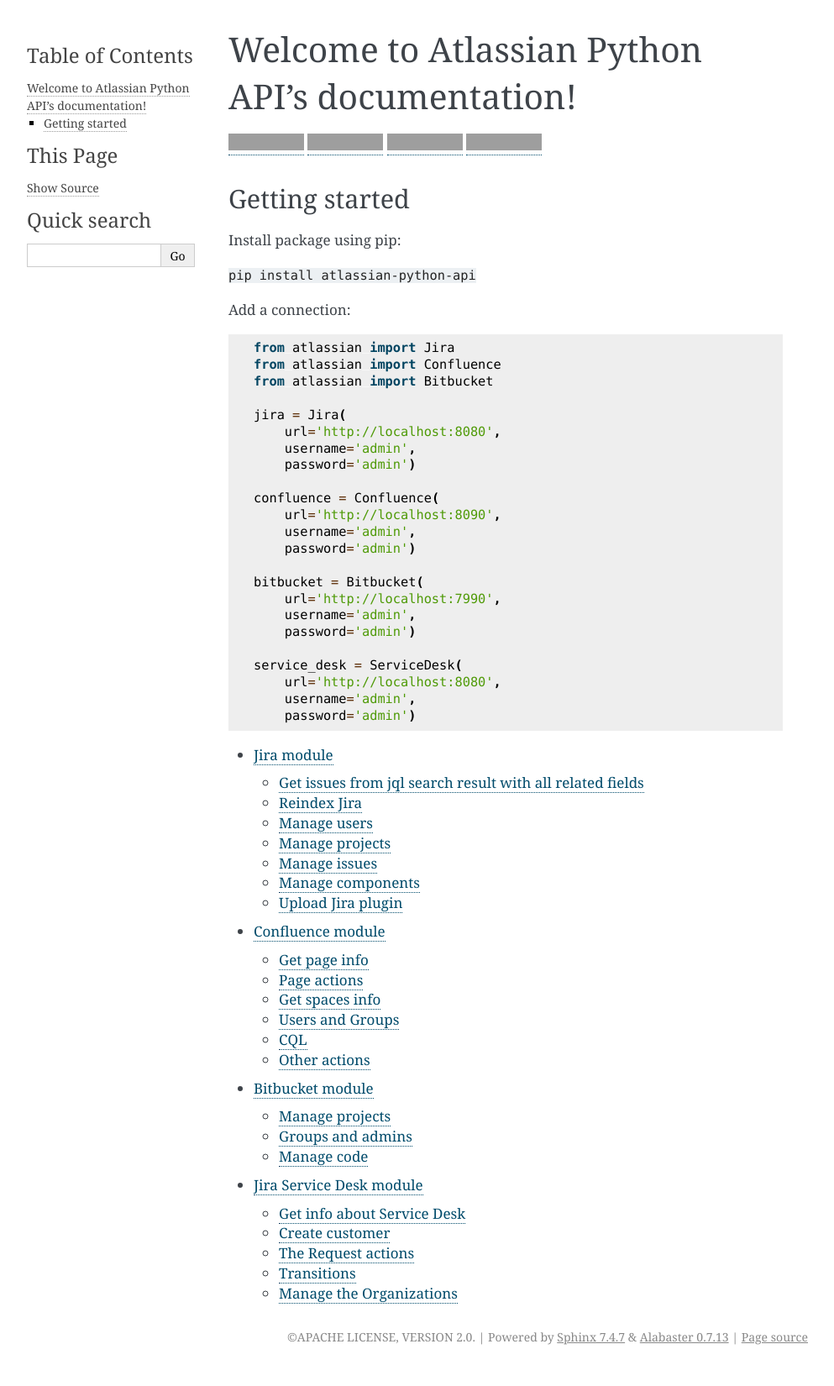
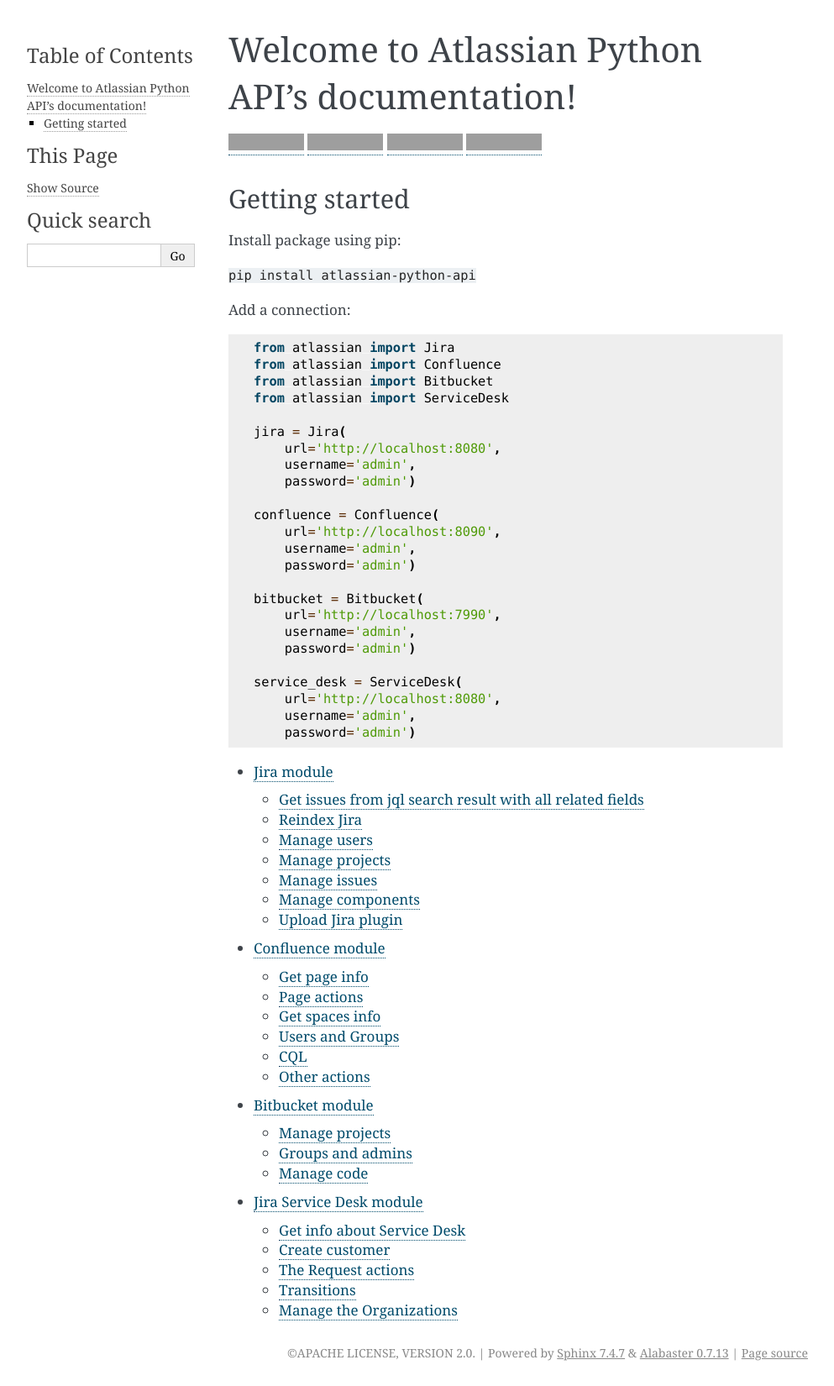
Before and after one commit to atlassian-api/atlassian-python-api, a Sphinx documentation site: the page built from docs/index.rst, in a window 1280 px wide. Shown: the whole page at 84% size, without its empty margins (148-1141 px from the left). Built offline with Sphinx 7.4.7, drawn with Linux system fonts in a browser that asks for light colours; pages that are not in the unit, such as notebooks, are missing from menus; grey boxes are pictures that could not be loaded.

Commit message:
Fix docs

```diff
--- a/docs/index.rst
+++ b/docs/index.rst
@@ -21,6 +21,7 @@
     from atlassian import Jira
     from atlassian import Confluence
     from atlassian import Bitbucket
+    from atlassian import ServiceDesk
 
     jira = Jira(
         url='http://localhost:8080',
```
